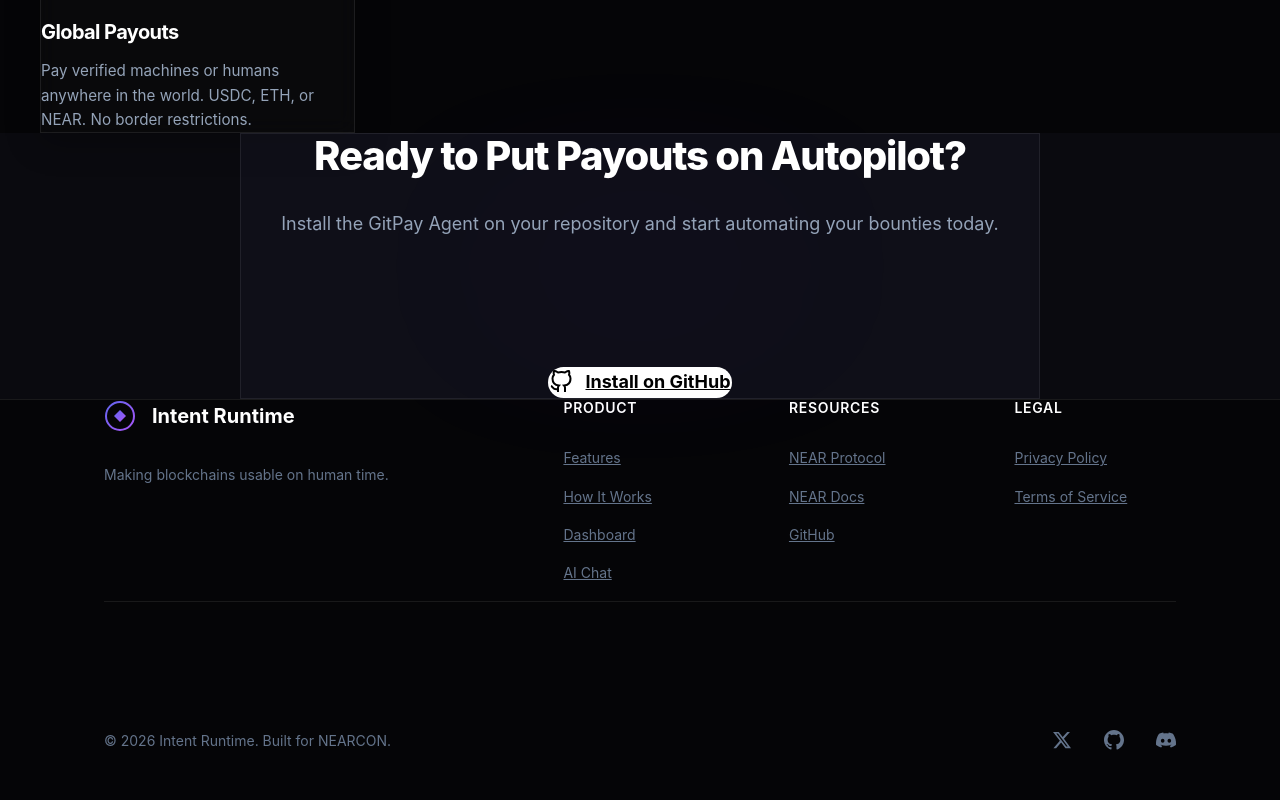
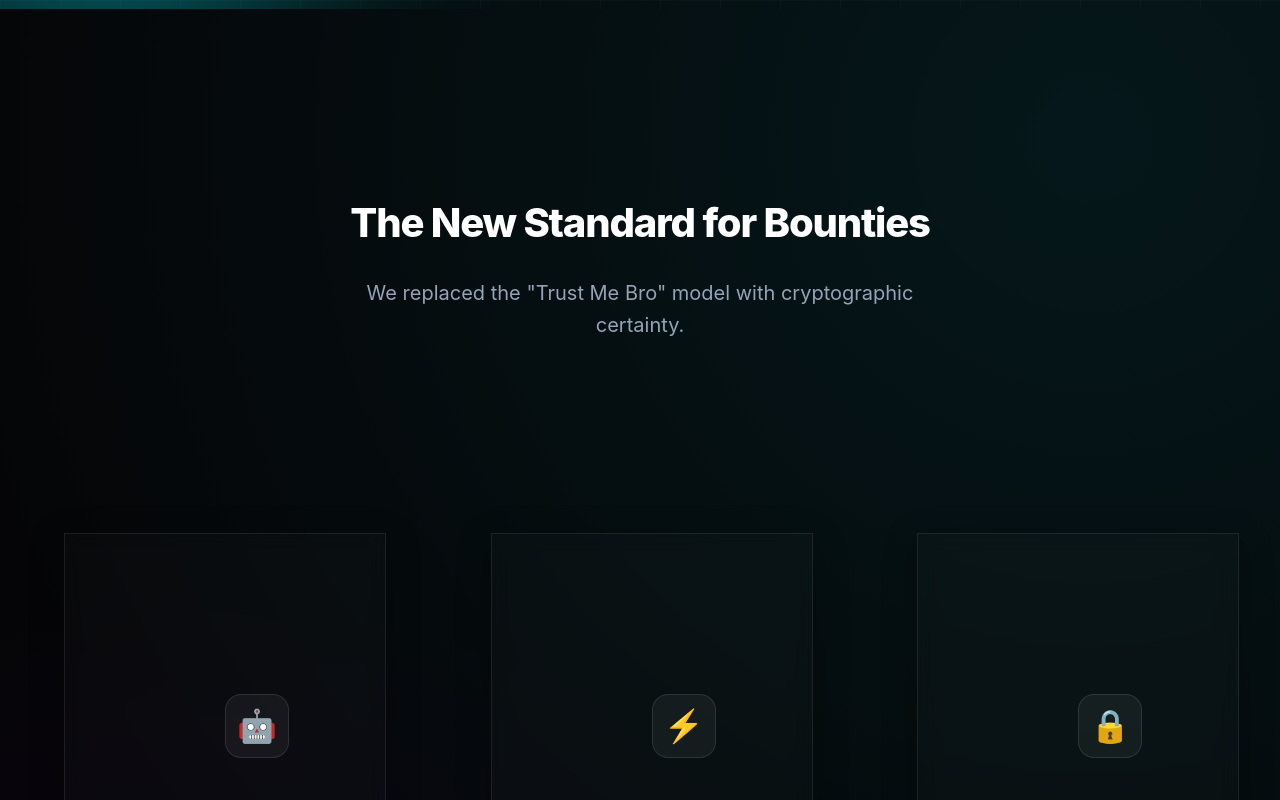
Before and after one commit to AlphaTechini/Near_Ai, a SvelteKit app in the folder Frontend/: page / in a window 1280 px wide. Shown: the part 1800-2600 px from the top of the page. Before the commit the page ends 2557 px from the top, so only its background shows below. Built offline with nearby package versions, Linux system fonts and the light colour scheme.

Commit message:
Made Ui have more space and margin between elements

```diff
--- a/Frontend/src/app.css
+++ b/Frontend/src/app.css
@@ -33,6 +33,8 @@
   --spacing-md: 2rem;
   --spacing-lg: 4rem;
   --spacing-xl: 8rem;
+  --spacing-2xl: 10rem;
+  --spacing-3xl: 12rem;
 
   /* Radius */
   --radius-sm: 8px;
@@ -150,6 +152,7 @@
   transition: all 0.2s ease;
   cursor: pointer;
   border: 1px solid transparent;
+  text-decoration: none;
 }
 
 .btn-primary {
--- a/Frontend/src/components/CTA.svelte
+++ b/Frontend/src/components/CTA.svelte
@@ -8,8 +8,8 @@
       <h2>Ready to Put Payouts on Autopilot?</h2>
       <p>Install the GitPay Agent on your repository and start automating your bounties today.</p>
       <div class="cta-actions">
-          <a href="https://github.com/apps/gitpay-agent" target="_blank" class="btn btn-primary btn-large">
-            <svg width="24" height="24" viewBox="0 0 24 24" fill="none" stroke="currentColor" stroke-width="2" class="mr-3">
+          <a href="https://github.com/apps/gitpay-agent" target="_blank" class="btn btn-primary btn-large" style="text-decoration: none;">
+            <svg width="24" height="24" viewBox="0 0 24 24" fill="none" stroke="currentColor" stroke-width="2">
               <path d="M9 19c-5 1.5-5-2.5-7-3m14 6v-3.87a3.37 3.37 0 0 0-.94-2.61c3.14-.35 6.44-1.54 6.44-7A5.44 5.44 0 0 0 20 4.77 5.07 5.07 0 0 0 19.91 1S18.73.65 16 2.48a13.38 13.38 0 0 0-7 0C6.27.65 5.09 1 5.09 1A5.07 5.07 0 0 0 5 4.77a5.44 5.44 0 0 0-1.5 3.78c0 5.42 3.3 6.61 6.44 7A3.37 3.37 0 0 0 9 18.13V22" />
             </svg>
             Install on GitHub
@@ -21,14 +21,14 @@
 
 <style>
   .cta {
-    padding: var(--spacing-3xl) 0;
+    padding: var(--spacing-xl) 0;
     background: var(--color-bg-secondary);
   }
 
   .cta-container {
     max-width: 800px;
     margin: 0 auto;
-    padding: var(--spacing-3xl) var(--spacing-lg);
+    padding: var(--spacing-xl) var(--spacing-lg);
     position: relative;
     text-align: center;
   }
@@ -48,7 +48,13 @@
     background: var(--color-bg-card);
     border: 1px solid var(--border-color);
     border-radius: var(--radius-2xl);
-    padding: var(--spacing-3xl);
+    padding: var(--spacing-lg);
+  }
+
+  @media (min-width: 768px) {
+    .cta-content {
+      padding: var(--spacing-xl);
+    }
   }
 
   .cta-content h2 {
@@ -59,16 +65,17 @@
   .cta-content p {
     font-size: 1.125rem;
     color: var(--color-text-secondary);
-    margin-bottom: var(--spacing-xl);
+    margin-bottom: var(--spacing-lg);
   }
 
   .cta-actions {
     display: flex;
     justify-content: center;
+    margin-top: var(--spacing-lg);
   }
 
   .btn-large {
-    padding: var(--spacing-lg) var(--spacing-2xl);
+    padding: var(--spacing-sm) var(--spacing-lg);
     font-size: 1.125rem;
   }
 </style>
```
